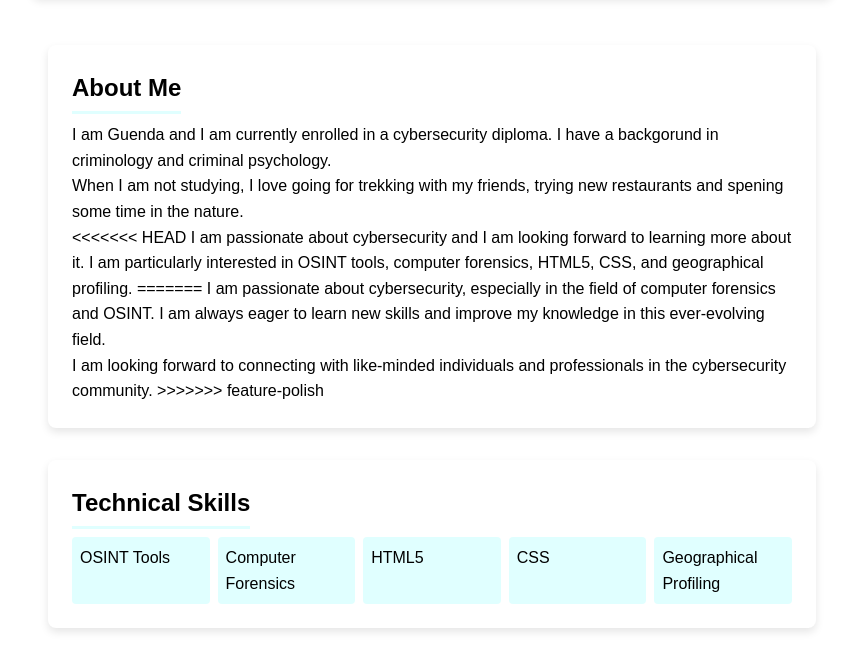
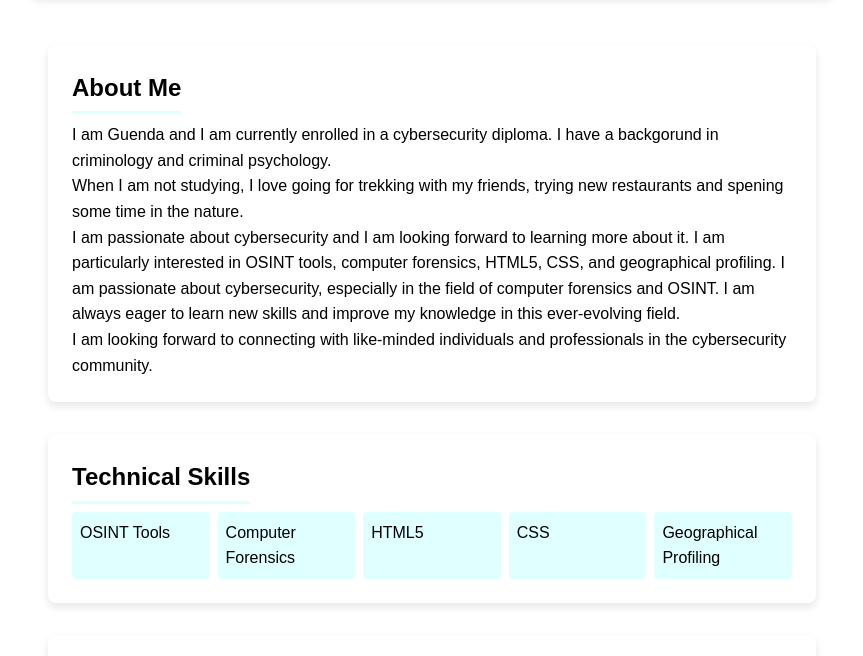
Before and after one commit to guendazorz/exam_GuendaZorz, a plain HTML site: page index.html in a window 1280 px wide. Shown: the part 121-777 px from the top of the page, without its empty margins (208-1071 px from the left). Drawn offline with Linux system fonts and the light colour scheme.

Commit message:
Complete Portfolio Website

```diff
--- a/index.html
+++ b/index.html
@@ -29,19 +29,16 @@
           trying new restaurants and spening some time in the nature.
         </p>
         <p>
-<<<<<<< HEAD
           I am passionate about cybersecurity and I am looking forward to
           learning more about it. I am particularly interested in OSINT tools,
-          computer forensics, HTML5, CSS, and geographical profiling.
-=======
-          I am passionate about cybersecurity, especially in the field of
-          computer forensics and OSINT. I am always eager to learn new skills
-          and improve my knowledge in this ever-evolving field.
+          computer forensics, HTML5, CSS, and geographical profiling. I am
+          passionate about cybersecurity, especially in the field of computer
+          forensics and OSINT. I am always eager to learn new skills and improve
+          my knowledge in this ever-evolving field.
         </p>
         <p>
           I am looking forward to connecting with like-minded individuals and
           professionals in the cybersecurity community.
->>>>>>> feature-polish
         </p>
       </section>
 
```
